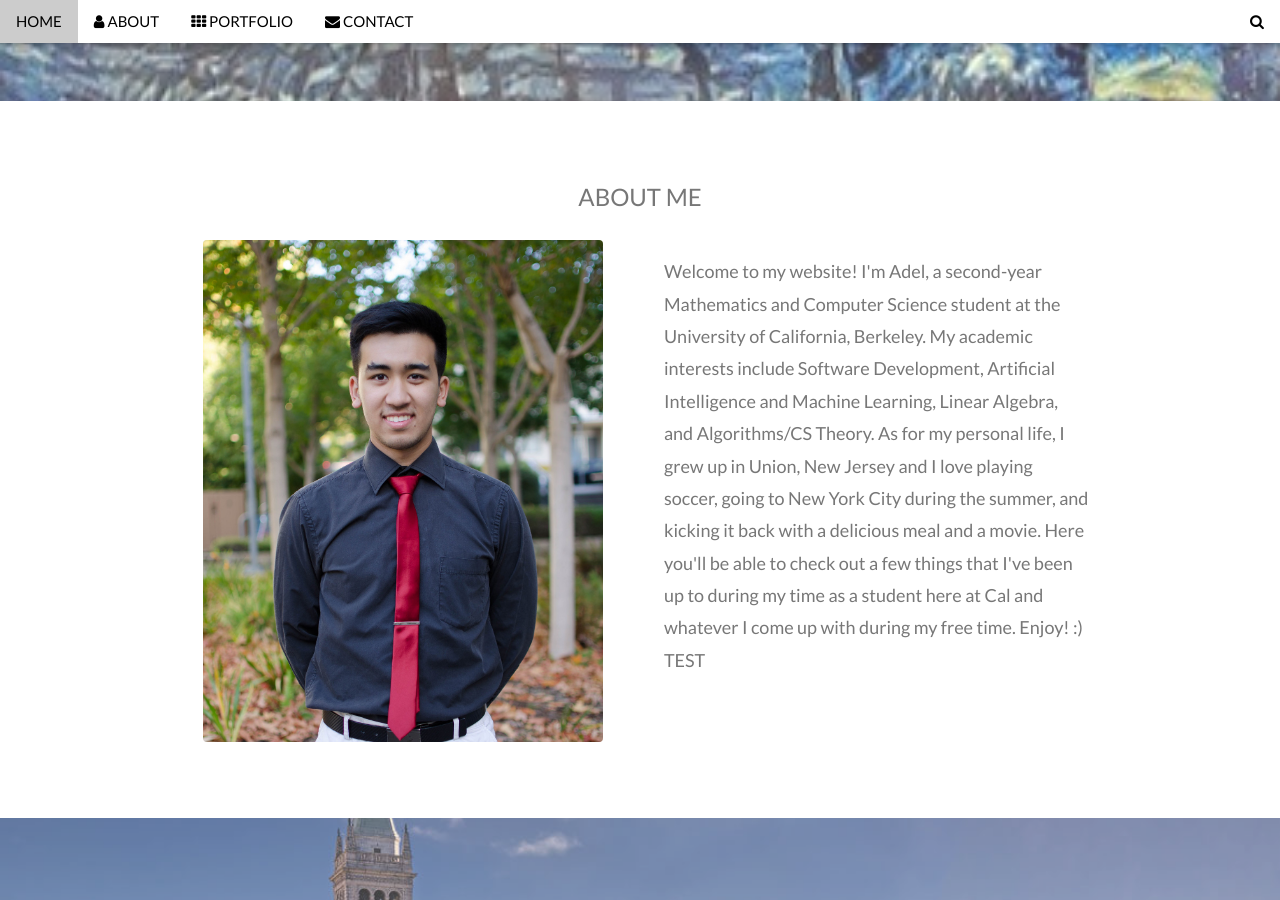
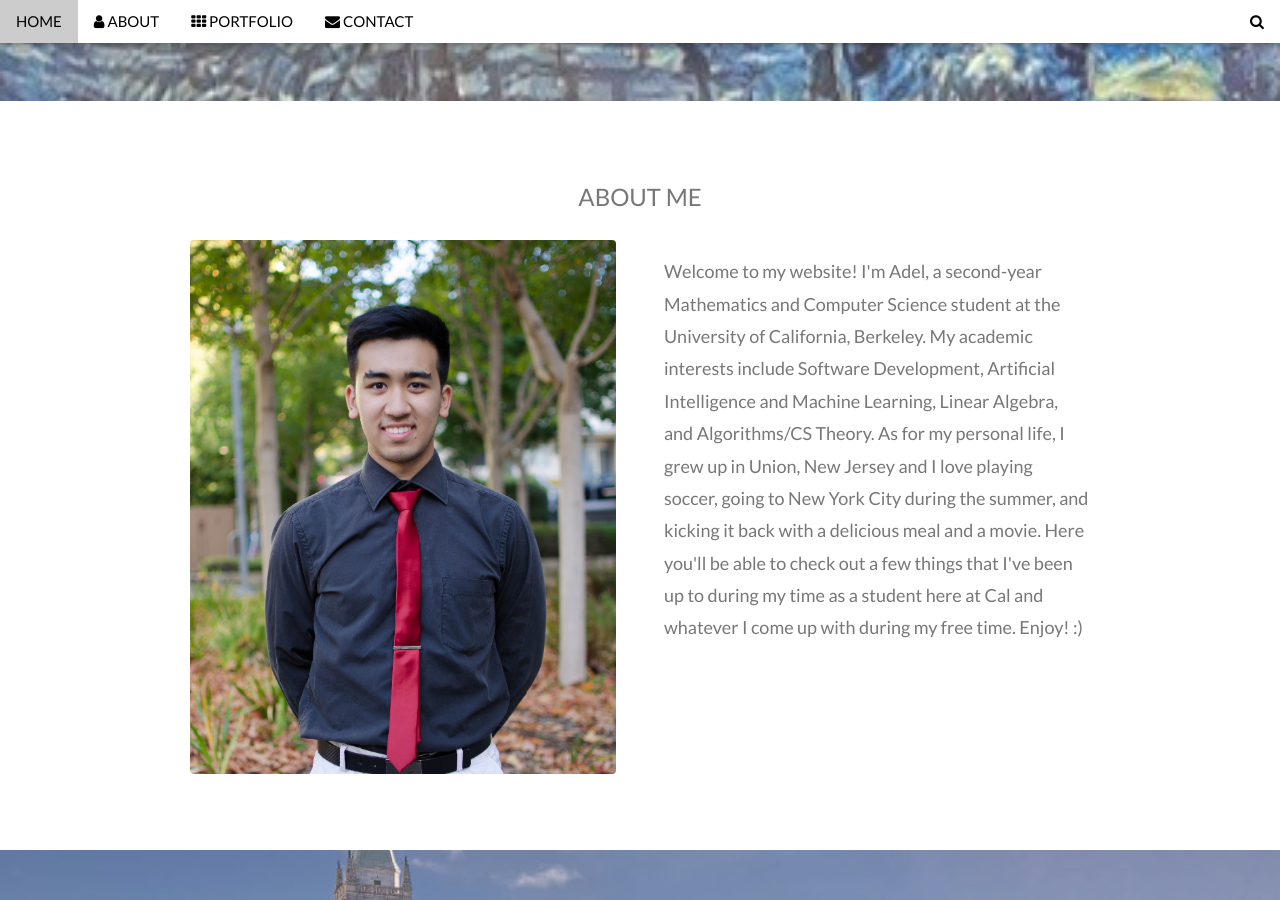
Before and after one commit to asetoodehnia/asetoodehnia.github.io, a Jekyll site: the page index.html, which Jekyll copies as it is, in a window 1280 px wide and 900 px high, scrolled down 799 px. Built offline with Jekyll 4.4.1, drawn with Linux system fonts in a browser that asks for light colours.

Commit message:
nvm it didn't work

```diff
--- a/index.html
+++ b/index.html
@@ -101,12 +101,12 @@
   <div class="w3-row">
     <div class="w3-col m6 w3-center w3-padding-large">
 <!--       <p><b><i class="fa fa-user w3-margin-right"></i>My Name</b></p><br> -->
-      <img src="me.jpg" class="w3-round w3-image" alt="Photo of Me" width="400" height="266">
+      <img src="me.jpg" class="w3-round w3-image" alt="Photo of Me" width="500" height="333">
     </div>
 
     <!-- Hide this text on small devices -->
     <div class="w3-col m6 w3-padding-large">
-      <p><font size="4">Welcome to my website! I'm Adel, a second-year Mathematics and Computer Science student at the University of California, Berkeley.  My academic interests include Software Development, Artificial Intelligence and Machine Learning, Linear Algebra, and Algorithms/CS Theory.  As for my personal life, I grew up in Union, New Jersey and I love playing soccer, going to New York City during the summer, and kicking it back with a delicious meal and a movie.  Here you'll be able to check out a few things that I've been up to during my time as a student here at Cal and whatever I come up with during my free time.  Enjoy! :) TEST</font></p>
+      <p><font size="4">Welcome to my website! I'm Adel, a second-year Mathematics and Computer Science student at the University of California, Berkeley.  My academic interests include Software Development, Artificial Intelligence and Machine Learning, Linear Algebra, and Algorithms/CS Theory.  As for my personal life, I grew up in Union, New Jersey and I love playing soccer, going to New York City during the summer, and kicking it back with a delicious meal and a movie.  Here you'll be able to check out a few things that I've been up to during my time as a student here at Cal and whatever I come up with during my free time.  Enjoy! :)</font></p>
     </div>
   </div>
   <!-- <p class="w3-large w3-center w3-padding-16">Stuff I do:</p>
```
